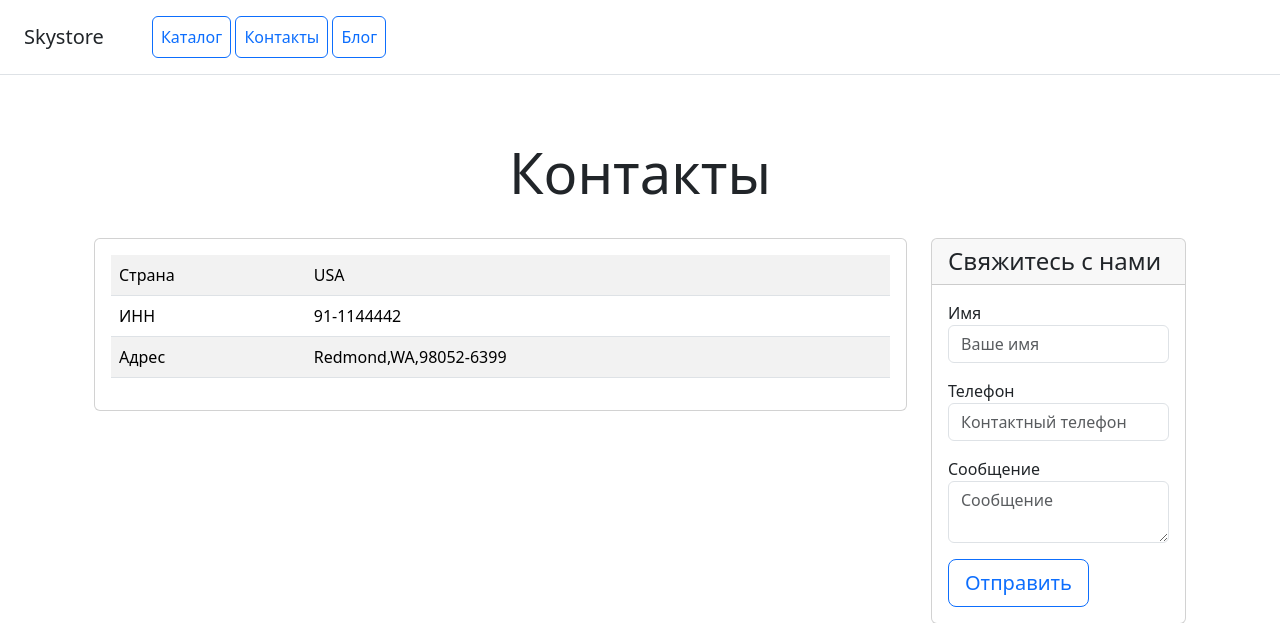
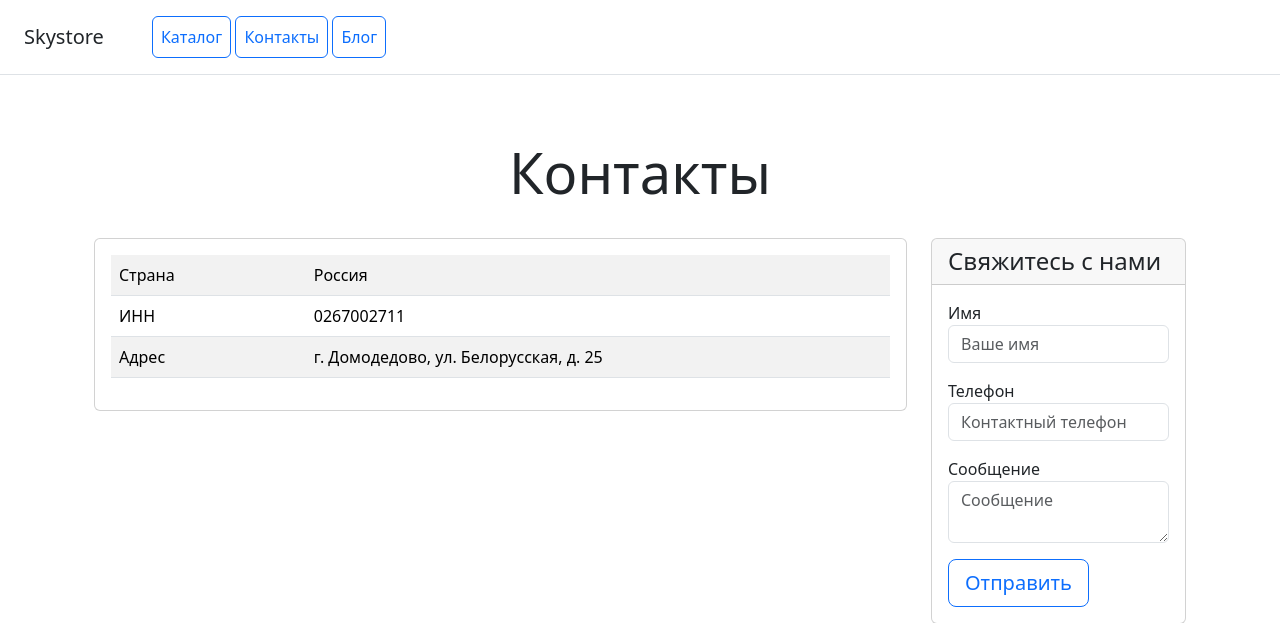
Before and after one commit to Alexander123-byte/homework_4_03, a Django app: page /contacts/ in a window 1280 px wide. Shown: the top 623 px of the page. Run offline with Django 5.2, Linux system fonts and the light colour scheme.

Commit message:
Update file's blog_list.html and contact.html

```diff
--- a/blog/templates/blog/blog_list.html
+++ b/blog/templates/blog/blog_list.html
@@ -28,9 +28,6 @@
                 {% endif %}
 
                 <div class="card-body">
-                    <p>
-                        {{ object.content | truncatechars:100 }}
-                    </p>
 
                     <a href="/blog/view/{{ object.pk }}/">
                         <button type="button" class="btn btn-lg btn-block btn-outline-primary">Читать</button>
--- a/catalog/templates/catalog/contact.html
+++ b/catalog/templates/catalog/contact.html
@@ -14,15 +14,15 @@
                     <table class="table table-striped">
                         <tr>
                             <td class="w-25">Страна</td>
-                            <td>USA</td>
+                            <td>Россия</td>
                         </tr>
                         <tr>
                             <td class="w-25">ИНН</td>
-                            <td>91-1144442</td>
+                            <td>0267002711</td>
                         </tr>
                         <tr>
                             <td class="w-25">Адрес</td>
-                            <td>Redmond,WA,98052-6399</td>
+                            <td>г. Домодедово, ул. Белорусская, д. 25</td>
                         </tr>
                     </table>
                 </div>
```
